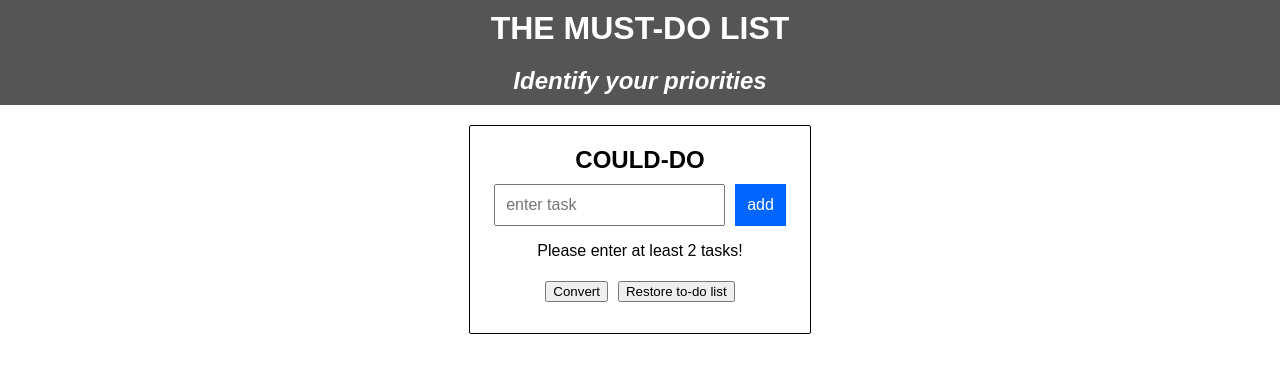
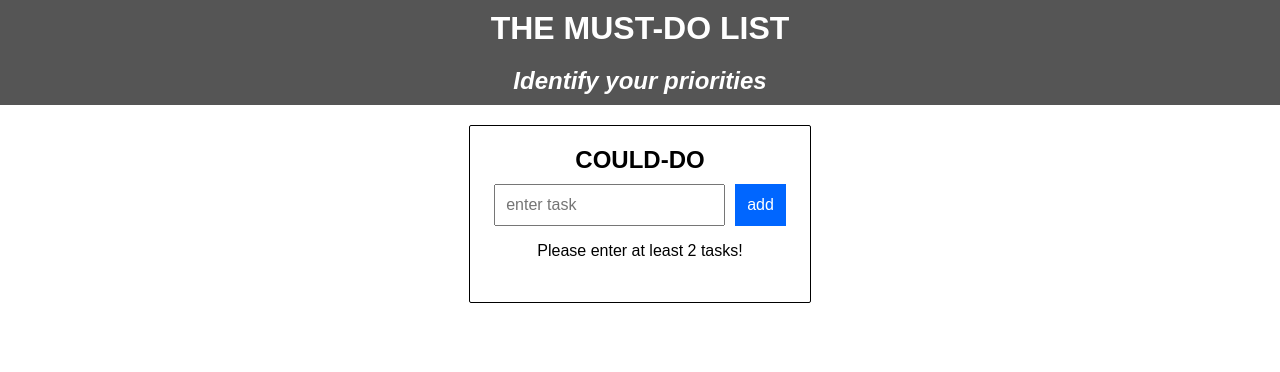
Before and after one commit to joshcarvel/must-do-list, a React (Create React App) app: page / in a window 1280 px wide. Shown: the top 372 px of the page. Built offline with nearby package versions, Linux system fonts and the light colour scheme.

Commit message:
conditional rendering added

```diff
--- a/src/App.js
+++ b/src/App.js
@@ -70,7 +70,7 @@ class App extends Component {
       }
     }
 
-    this.setState({ tasks });
+    this.setState({ tasks, isPrioritised: true });
   };
 
   restore = () => {
@@ -80,7 +80,7 @@ class App extends Component {
       tasks[i].isFiltered = false;
     }
 
-    this.setState({ tasks });
+    this.setState({ tasks, isPrioritised: false });
   };
 
   render() {
@@ -94,10 +94,11 @@ class App extends Component {
           <DragDropContext onDragEnd={this.onDragEnd}>
             <Column
               tasks={this.state.tasks}
-              delete={this.deleteTask}
+              deleteTask={this.deleteTask}
               add={this.addTask}
               convert={this.convert}
               restore={this.restore}
+              prioritised={this.state.isPrioritised}
             />
           </DragDropContext>
         </main>
--- a/src/Column.css
+++ b/src/Column.css
@@ -28,6 +28,10 @@ input {
   border: 2px solid #0066ff;
 }
 
+.toggle {
+  margin: 10px;
+}
+
 button:hover {
   background-color: #003399;
   border: 2px solid #003399;
@@ -36,12 +40,3 @@ button:hover {
 .task-list {
   padding: 8px;
 }
-
-.buttons-wrapper {
-  display: flex;
-  flex-direction: row;
-}
-
-.buttons-wrapper button {
-  margin: 5px;
-}
--- a/src/components/Column.jsx
+++ b/src/components/Column.jsx
@@ -6,11 +6,13 @@ import "../Column.css";
 
 class Column extends Component {
   render() {
-    const { tasks, add } = this.props;
+    const { tasks, add, deleteTask, prioritised } = this.props;
 
     return (
       <section className="could-do">
-        <h2>COULD-DO</h2>
+        {!prioritised && <h2>COULD-DO</h2>}
+        {prioritised && <h2>MUST-DO</h2>}
+        {!prioritised && (
           <form onSubmit={add}>
             <input
               type="text"
@@ -18,15 +20,25 @@ class Column extends Component {
               placeholder="enter task"
               autoComplete="off"
             />
+
             <button type="submit" className="add">
               add
             </button>
           </form>
+        )}
+        {tasks.length < 2 && (
           <p className="instruction">Please enter at least 2 tasks!</p>
-        <div className="buttons-wrapper">
-          <button onClick={this.props.convert}>Convert</button>
-          <button onClick={this.props.restore}>Restore to-do list</button>
-        </div>
+        )}
+        {!prioritised && tasks.length >= 2 && (
+          <button className="toggle" onClick={this.props.convert}>
+            Convert
+          </button>
+        )}
+        {prioritised && (
+          <button className="toggle" onClick={this.props.restore}>
+            Restore to-do list
+          </button>
+        )}
 
         <FlipMove duration={150} easing="ease-out">
           <Droppable droppableId="column">
@@ -43,7 +55,8 @@ class Column extends Component {
                     id={task.id}
                     index={index}
                     text={task.text}
-                    delete={this.props.delete}
+                    deleteTask={deleteTask}
+                    prioritised={prioritised}
                   />
                 ))}
                 {provided.placeholder}
--- a/src/components/Task.jsx
+++ b/src/components/Task.jsx
@@ -25,29 +25,31 @@ class Task extends Component {
   };
 
   render() {
+    const { id, index, task, text, prioritised } = this.props;
+
     return (
-      <Draggable draggableId={this.props.id} index={this.props.index}>
+      <Draggable draggableId={id} index={index}>
         {(provided, snapshot) => (
           <div
-            className={this.getItemClass(this.props.task)}
+            className={this.getItemClass(task)}
             {...provided.draggableProps}
             {...provided.dragHandleProps}
             ref={provided.innerRef}
             isDragging={snapshot.isDragging}
           >
             <div className="priority-wrapper">
-              <div className="priority">{this.props.index + 1}.</div>
+              <div className="priority">{index + 1}.</div>
             </div>
             <div className="task-wrapper">
-              <div className={this.getTaskClass(snapshot)}>
-                {this.props.text}
-              </div>
-              <button
-                onClick={() => this.props.delete(this.props.id)}
-                className="delete"
-              >
-                x
-              </button>
+              <div className={this.getTaskClass(snapshot)}>{text}</div>
+              {!prioritised && (
+                <button
+                  onClick={() => this.props.deleteTask(id)}
+                  className="delete"
+                >
+                  x
+                </button>
+              )}
             </div>
           </div>
         )}
```
Lines whose indentation alone changed are shown as unchanged.
